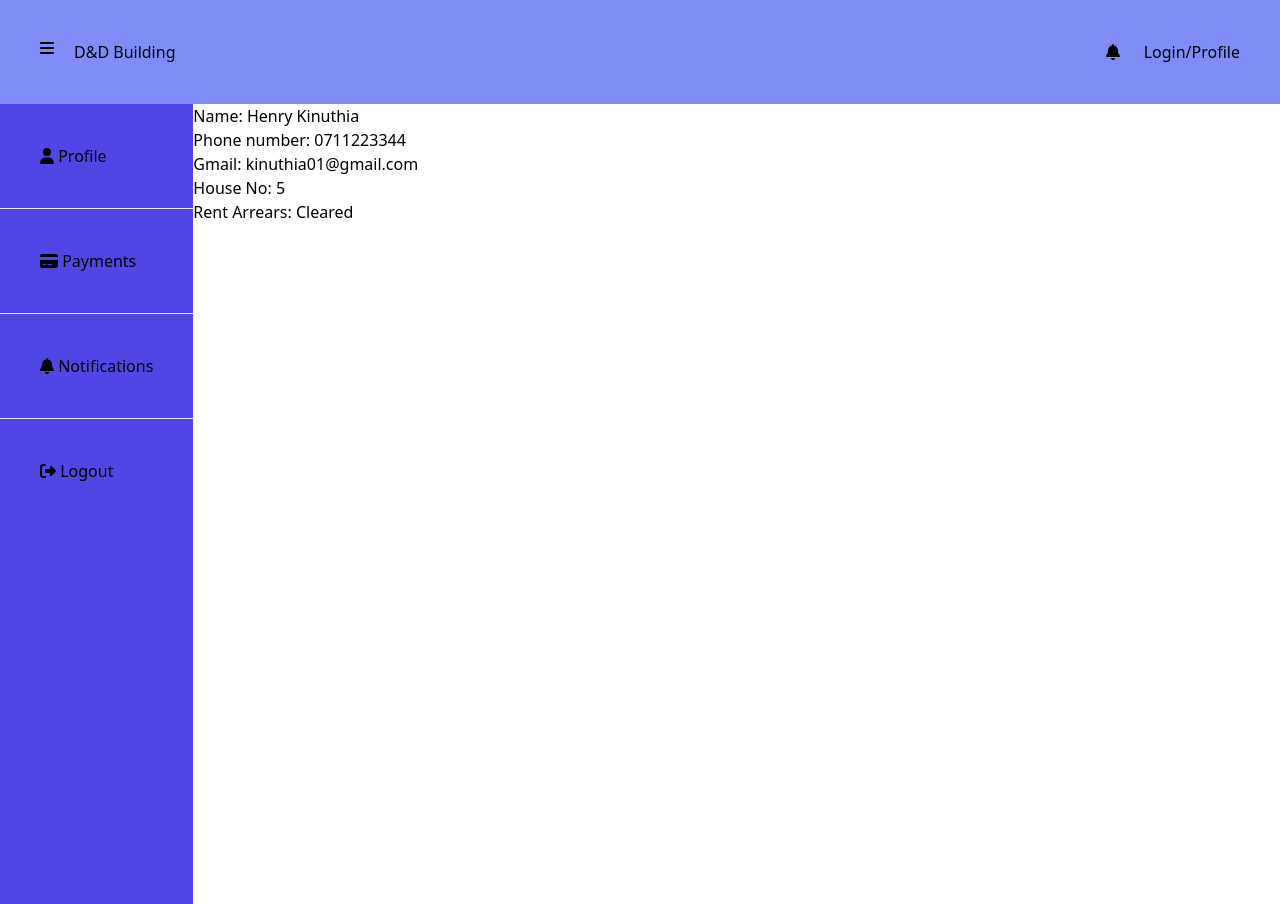
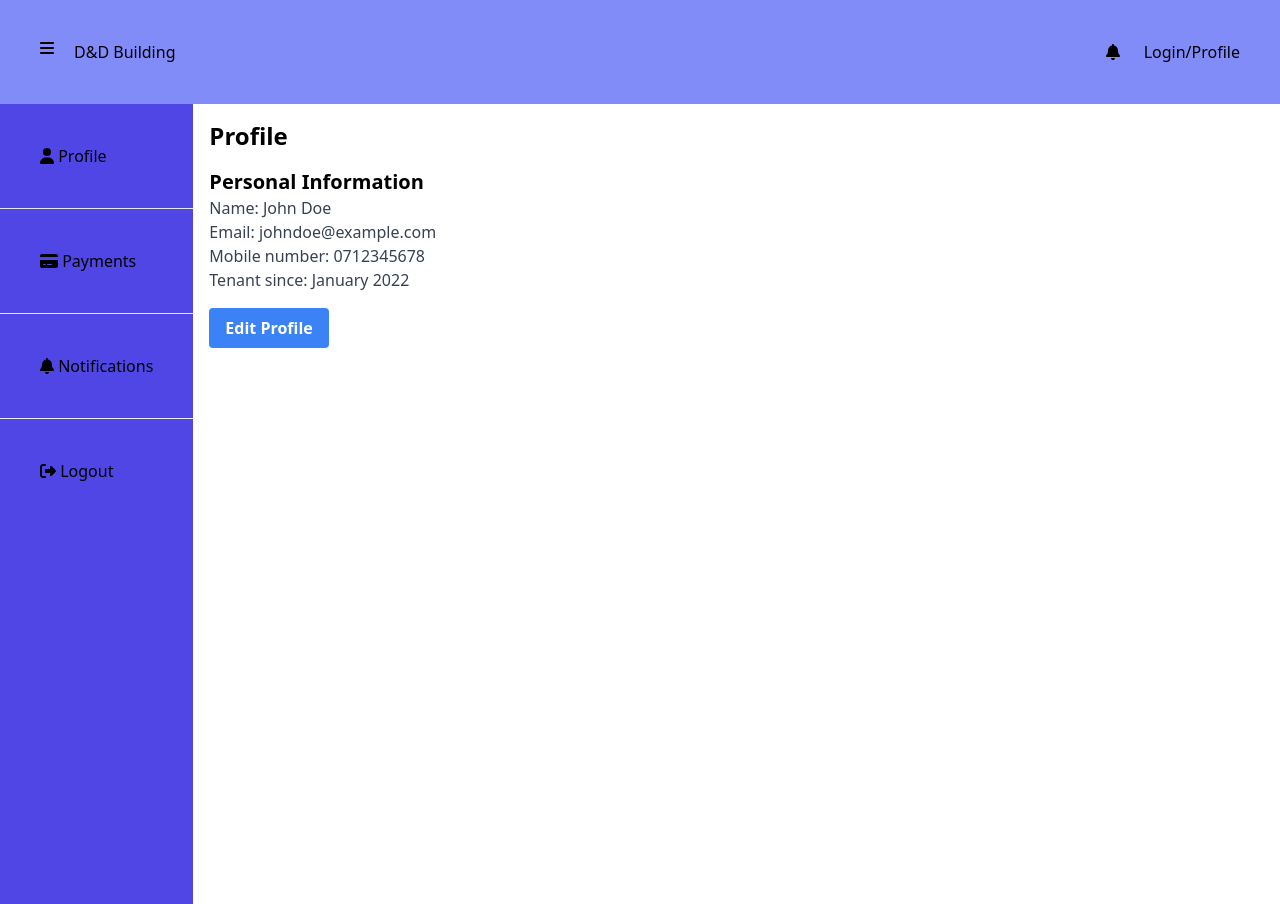
Before and after one commit to D-and-D-Building/website, a React (Vite) app: page /profile in a window 1280 px wide. Built offline with nearby package versions, Linux system fonts and the light colour scheme.

Commit message:
edit and update notification and profile pages

```diff
--- a/src/pages/Notifications.jsx
+++ b/src/pages/Notifications.jsx
@@ -1,16 +1,35 @@
+import { useEffect, useState } from 'react';
 import { Layout } from '../components/Layout'
-import { Personal } from './Personal'
-import { Announcements } from './Announcements'
+import { Link } from 'react-router-dom';
 
 export const Notifications = () => {
+  const [notifications, setNotifications] = useState([]);
+
+  useEffect(() => {
+    // Fetch notifications from your API here and update the state
+    // For now, we'll use a static array of notifications
+    setNotifications([
+      { id: 1, subject: 'Rent Due', message: 'Your rent is due on 2022-03-01.', date: '2022-02-20' },
+      { id: 2, subject: 'Maintenance Update', message: 'The elevator maintenance is completed.', date: '2022-02-18' },
+      // Add more notifications as needed
+    ]);
+  }, []);
+
   return (
     <Layout >
+      <div className="p-4">
+      <h1 className="text-2xl font-bold mb-4">Notifications</h1>
 
-      <div className="flex justify-around">
-        <Personal/>
-        <Announcements/>
+      <div className="mb-4">
+        {notifications.map(notification => (
+          <Link key={notification.id} to={{ pathname: `/notifications/${notification.id}`, state: { notification } }} className="block border-b border-gray-200 py-4">
+          <h2 className="text-xl font-bold">{notification.subject}</h2>
+          <p>{notification.message}</p>
+          <p className="text-sm text-gray-500">{notification.date}</p>
+        </Link>
+        ))}
       </div>
-
+    </div>
 
     </Layout>
   )
--- a/src/pages/Profile.jsx
+++ b/src/pages/Profile.jsx
@@ -3,11 +3,21 @@ import { Layout } from '../components/Layout'
 export const Profile = () => {
   return (
     <Layout>
-      <h1>Name: Henry Kinuthia</h1>
-      <h1>Phone number: 0711223344</h1>
-      <h1>Gmail: kinuthia01@gmail.com</h1>
-      <h1>House No: 5</h1>
-      <h1>Rent Arrears: Cleared</h1>
+      <div className="p-4">
+        <h1 className="text-2xl font-bold mb-4">Profile</h1>
+
+        <div className="mb-4">
+          <h2 className="text-xl font-bold">Personal Information</h2>
+          <p className="text-gray-700">Name: John Doe</p>
+          <p className="text-gray-700">Email: johndoe@example.com</p>
+          <p className="text-gray-700">Mobile number: 0712345678</p>
+          <p className="text-gray-700">Tenant since: January 2022</p>
+        </div>
+
+        <button className="bg-blue-500 hover:bg-blue-700 text-white font-bold py-2 px-4 rounded">
+          Edit Profile
+        </button>
+      </div>
     </Layout>
   )
 }
```
